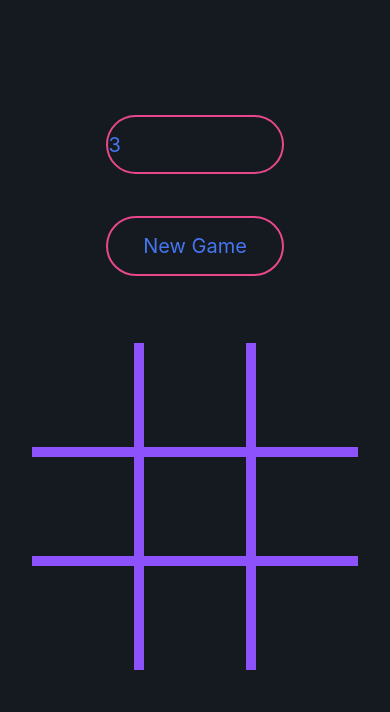
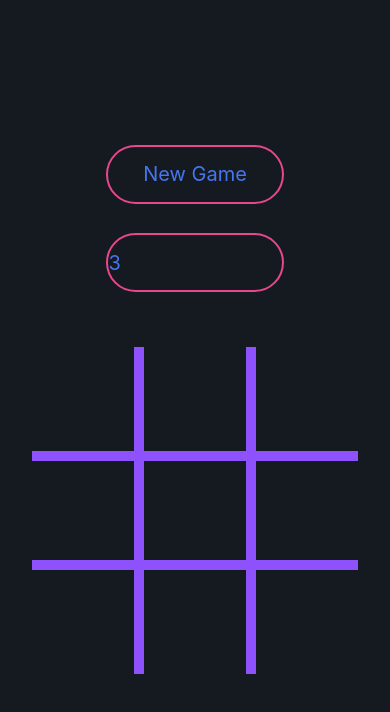
Before and after one commit to gnwl33/tictactoe, a React Native app: screen / in a window 390 px wide. Shown: the top 712 px of the page. Built offline with nearby package versions, Linux system fonts and the light colour scheme.

Commit message:
fix animation, selecting cells

```diff
--- a/App.js
+++ b/App.js
@@ -113,6 +113,12 @@ const App = () => {
     <TouchableWithoutFeedback onPress={Keyboard.dismiss} accessible={false}>
       {/* * FOR INPUT * */}
       <View style={styles.container}>
+        <TouchableOpacity style={styles.button} onPress={startGame}>
+          {/* Button for starting a new game at any time */}
+          <Text style={styles.text}>New Game</Text>
+        </TouchableOpacity>
+        {/* Button for starting a new game at any time */}
+
         <TextInput
           placeholder="3"
           placeholderTextColor="#4575EF"
@@ -126,12 +132,6 @@ const App = () => {
             }
           }}
         />
-
-        <TouchableOpacity style={styles.button} onPress={startGame}>
-          {/* Button for starting a new game at any time */}
-          <Text style={styles.text}>New Game</Text>
-        </TouchableOpacity>
-        {/* Button for starting a new game at any time */}
 
         <View style={styles.square}>
           {/* * EACH ROW & CELL HAS DYNAMIC SIZE* */}
@@ -201,15 +201,14 @@ const styles = StyleSheet.create({
   square: {
     width: 0.387 * height,
     aspectRatio: 1,
-    marginTop: 0.03 * height,
-    marginBottom: 0.07 * height
+    marginVertical: 0.03 * height
   },
   row: {
     flexDirection: "row",
     flex: 1
   },
   button: {
-    marginBottom: 0.05 * height,
+    marginBottom: 0.035 * height,
     height: 0.07 * height,
     width: 0.21 * height,
     alignItems: "center",
--- a/Cell.js
+++ b/Cell.js
@@ -9,26 +9,37 @@ const Cell = ({ grid, mark, row, col, style_ }) => {
   const WhichIcon = (row, col) => {
     //Determine whether to render O or X
     let icon;
-    let blank = (
-      <View style={{ height: 0.125 * height, width: 0.125 * height }} />
+    let blank /* * DYNAMIC SIZE * */ = (
+      <View
+        style={{
+          height: (0.375 / grid.length) * height,
+          width: (0.375 / grid.length) * height
+        }}
+      />
     ); //No icon if unselected
 
     if (grid && grid.length) {
       //After grid has been initialized
       let player = grid[row][col];
+
       let O = ( //O mark
+        <Animatable.View animation="bounceIn">
           <MaterialCommunityIcons
             name="radiobox-blank"
             size={(0.3 / grid.length) * height}
             color="#4575EF"
           />
+        </Animatable.View>
       );
+
       let X = ( //X mark
+        <Animatable.View animation="bounceIn">
           <MaterialCommunityIcons
             name="close"
             size={(0.33 / grid.length) * height}
             color="#E8488B"
           />
+        </Animatable.View>
       );
 
       icon = player == 1 ? O : player == 2 ? X : blank;
@@ -43,9 +54,7 @@ const Cell = ({ grid, mark, row, col, style_ }) => {
     <View style={[style_, styles.cell]}>
       <TouchableOpacity onPress={() => mark(row, col)}>
         {/* Call markCell() when pressed given index in grid */}
-        <Animatable.View animation="bounceIn">
         {WhichIcon(row, col)}
-        </Animatable.View>
       </TouchableOpacity>
     </View>
   );
```
Lines whose indentation alone changed are shown as unchanged.
